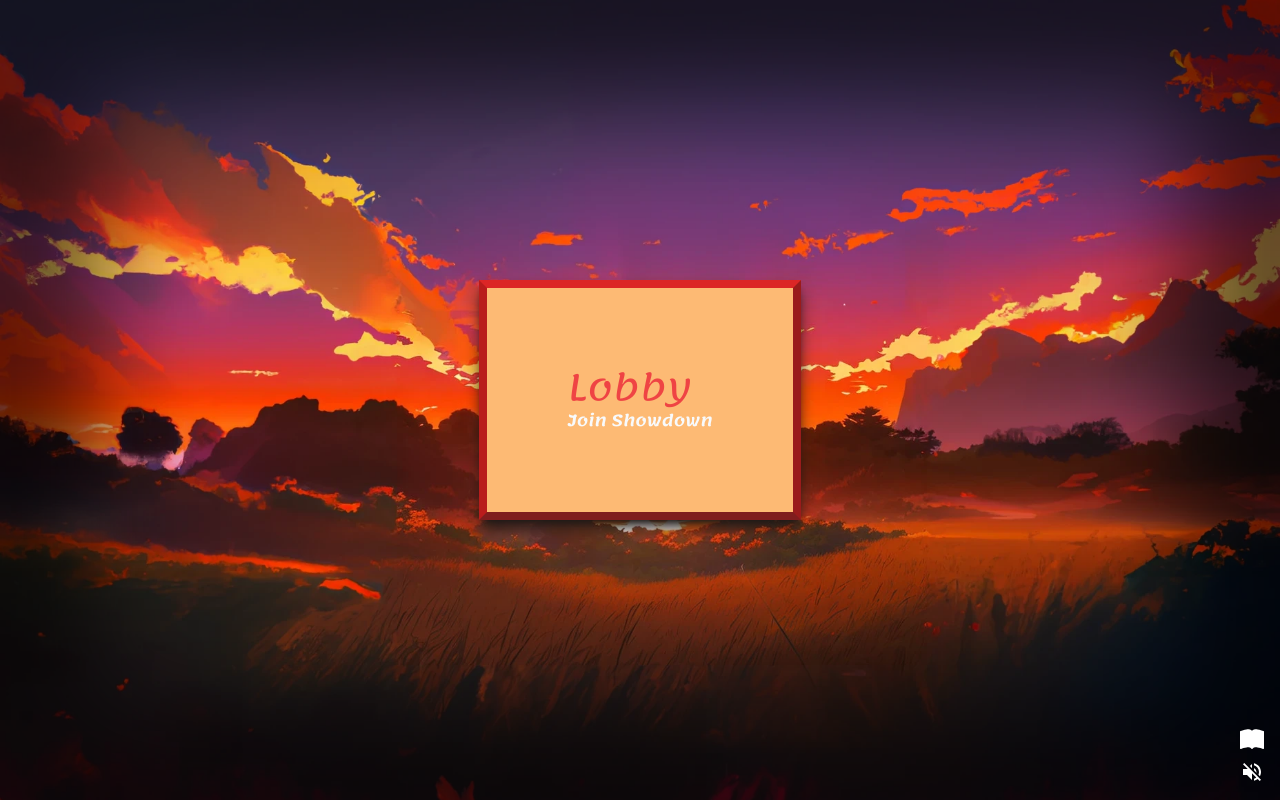
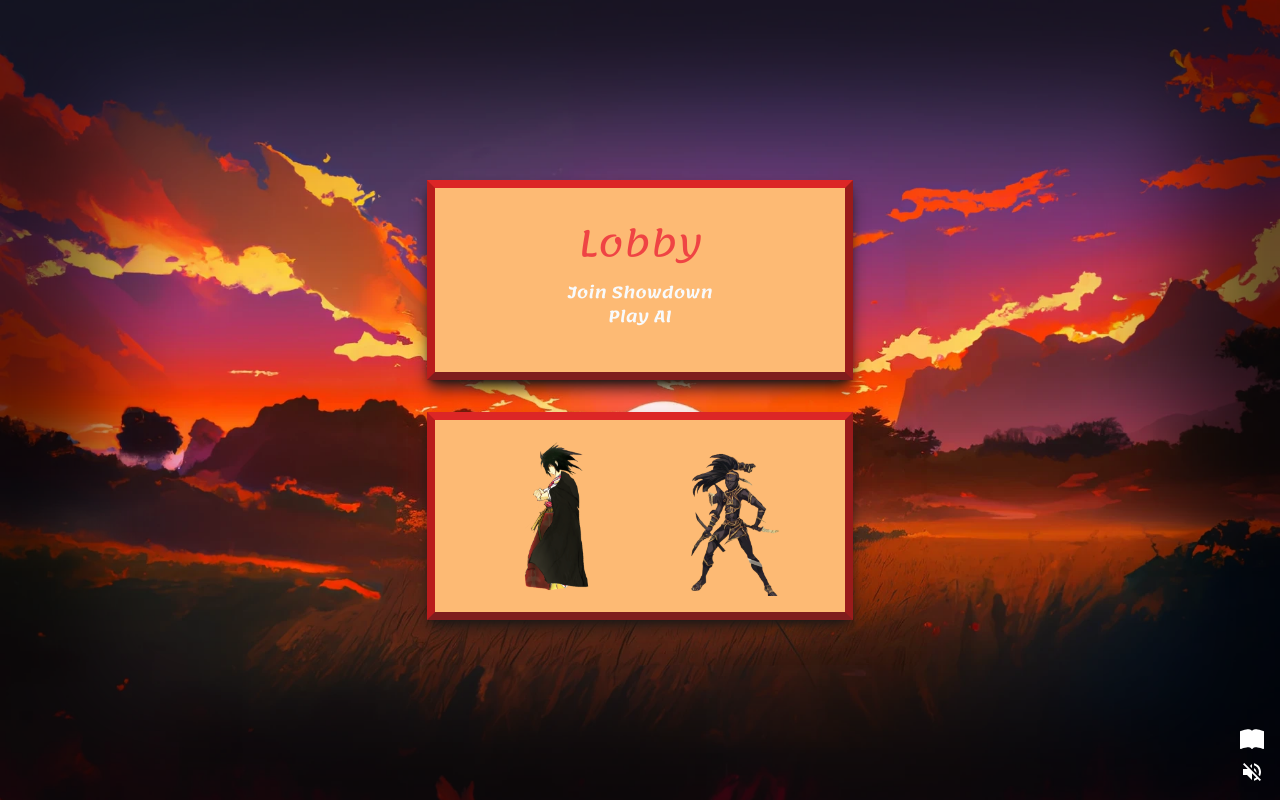
Before and after one commit to nickthorpe71/clickity-clack, a React (Create React App) app: page / in a window 1280 px wide. Built offline with nearby package versions, Linux system fonts and the light colour scheme; no server answers.

Commit message:
add character select ui

```diff
--- a/src/App.tsx
+++ b/src/App.tsx
@@ -8,7 +8,7 @@ import { SoundManagerContextType } from "./types/";
 import { SoundManager } from "./context/soundManager";
 
 // views
-import Lobby from "./views/Lobby";
+import MainMenu from "./views/MainMenu/MainMenu";
 import Showdown from "./views/Showdown/Showdown";
 
 // assets
@@ -21,7 +21,7 @@ const vignette =
 const router = createBrowserRouter([
     {
         path: "/",
-        element: <Lobby />,
+        element: <MainMenu />,
         errorElement: <div>404</div>,
     },
     {
--- /dev/null
+++ b/src/assets/characters.ts
@@ -0,0 +1,36 @@
+import { Character } from "../types/game";
+
+// smiling samurai images
+import smilingSamuraiIdle from "./images/smiling-samurai/smiling-samurai-idle.png";
+import smilingSamuraiAttack from "./images/smiling-samurai/smiling-samurai-attack.png";
+import smilingSamuraiLose from "./images/smiling-samurai/smiling-samurai-lose.png";
+import smilingSamuraiWin from "./images/smiling-samurai/smiling-samurai-win.png";
+
+// blade master images
+import bladeMasterIdle from "./images/blade-master/blade-master-idle.png";
+import bladeMasterAttack from "./images/blade-master/blade-master-attack.png";
+import bladeMasterLose from "./images/blade-master/blade-master-lose.png";
+import bladeMasterWin from "./images/blade-master/blade-master-win.png";
+
+export const characters: { [characterId: string]: Character } = {
+    smilingSamurai: {
+        name: "Smiling Samurai",
+        id: "smilingSamurai",
+        images: {
+            idle: smilingSamuraiIdle,
+            attack: smilingSamuraiAttack,
+            lose: smilingSamuraiLose,
+            win: smilingSamuraiWin,
+        },
+    },
+    bladeMaster: {
+        name: "Blade Master",
+        id: "bladeMaster",
+        images: {
+            idle: bladeMasterIdle,
+            attack: bladeMasterAttack,
+            lose: bladeMasterLose,
+            win: bladeMasterWin,
+        },
+    },
+};
--- /dev/null
+++ b/src/components/ImageButton.tsx
@@ -0,0 +1,24 @@
+import { FC } from "react";
+
+interface ImageButtonProps {
+    imageSrc: string;
+    onClick: () => void;
+    customStyle?: string;
+}
+
+const ImageButton: FC<ImageButtonProps> = ({
+    onClick,
+    imageSrc,
+    customStyle = "",
+}) => {
+    return (
+        <button
+            className={`bg-transparent select-none ${customStyle}`}
+            onClick={onClick}
+        >
+            <img src={imageSrc} />
+        </button>
+    );
+};
+
+export default ImageButton;
--- a/src/components/SignButton.tsx
+++ b/src/components/SignButton.tsx
@@ -13,7 +13,7 @@ const SignButton: FC<SignButtonProps> = ({
 }) => {
     return (
         <button
-            className={`font-semibold text-slate-50 select-none ${customStyle}`}
+            className={`font-semibold text-slate-50 select-none hover:text-orange-100 ${customStyle}`}
             onClick={onClick}
         >
             {text}
--- a/src/context/gameManager.tsx
+++ b/src/context/gameManager.tsx
@@ -8,6 +8,7 @@ interface GameManagerProps {
 }
 
 const GameManagerProvider: FC<GameManagerProps> = ({ children }) => {
+    // Game state
     const [gameState, setGameState] = useState<GAME_STATE>(GAME_STATE.LOBBY);
 
     // Showdown state
@@ -16,10 +17,10 @@ const GameManagerProvider: FC<GameManagerProps> = ({ children }) => {
     const roundIndex = useRef<number>(0);
     const combatants = useRef<Combatant[]>([]);
 
+    // User state
     const getUserId = (): string => {
         return localStorage.getItem("userId") || "comb-1";
     };
-
     const setUserId = (newUserId: string): void => {
         localStorage.setItem("userId", newUserId);
     };
--- a/src/types/game.d.ts
+++ b/src/types/game.d.ts
@@ -22,3 +22,14 @@ export enum SHOWDOWN_STATE {
     ROUND_COMPLETED = "ROUND_COMPLETED",
     SHOWDOWN_COMPLETED = "SHOWDOWN_COMPLETED",
 }
+
+export interface Character {
+    name: string;
+    id: string;
+    images: {
+        idle: string;
+        attack: string;
+        lose: string;
+        win: string;
+    };
+}
--- a/src/views/MainMenu.tsx
+++ /dev/null
@@ -1,56 +0,0 @@
-import { useContext, useState } from "react";
-
-// types
-import {
-    Round,
-    Showdown,
-    Combatant,
-    GAME_STATE,
-    GameManagerContextType,
-} from "../types";
-
-// state
-import { GameManager } from "../context/gameManager";
-
-// hooks
-import useBackend from "../hooks/useBackend";
-
-// components
-import Sign from "../components/Sign";
-import SignTitle from "../components/SignTitle";
-import SignButton from "../components/SignButton";
-
-const Lobby = () => {
-    const { setGameState, setShowdownState } = useContext(
-        GameManager
-    ) as GameManagerContextType;
-
-    const { joinShowdown } = useBackend(false);
-
-    const [joining, setJoining] = useState<boolean>(false);
-
-    const join = async () => {
-        setJoining(true);
-        joinShowdown((data: Showdown) => {
-            const showdownId = data.id as string;
-            const rounds = data.rounds as Round[];
-            const combatants = data.combatants as Combatant[];
-
-            setShowdownState(showdownId, rounds, combatants);
-            setGameState(GAME_STATE.SHOWDOWN);
-            setJoining(false);
-        });
-    };
-
-    return (
-        <div className='z-hud-background'>
-            <Sign customStyle={"p-20"}>
-                <SignTitle text='Lobby' />
-                {joining && <p>Joining...</p>}
-                {!joining && <SignButton text='Join Showdown' onClick={join} />}
-            </Sign>
-        </div>
-    );
-};
-
-export default Lobby;
--- /dev/null
+++ b/src/views/MainMenu/CharacterSelect.tsx
@@ -0,0 +1,48 @@
+import { useContext, useState } from "react";
+
+// types
+import { GameManagerContextType } from "../../types";
+
+// state
+import { GameManager } from "../../context/gameManager";
+
+// data
+import { characters } from "../../assets/characters";
+
+// components
+import Sign from "../../components/Sign";
+import SignTitle from "../../components/SignTitle";
+import ImageButton from "../../components/ImageButton";
+
+const Lobby = () => {
+    const { setGameState, setShowdownState } = useContext(
+        GameManager
+    ) as GameManagerContextType;
+
+    return (
+        <div className='z-hud-background h-fit w-1/3 max-w-lg'>
+            <Sign
+                customStyle={
+                    "w-full h-full p-4 text-center flex flex-col justify-center"
+                }
+            >
+                {/* <SignTitle text='Character Select' customStyle={"mb-4"} /> */}
+                <div className='flex justify-evenly items-center h-full'>
+                    {Object.values(characters).map((character) => {
+                        return (
+                            <ImageButton
+                                imageSrc={character.images.idle}
+                                onClick={() => {}}
+                                customStyle={
+                                    "w-40 h-40 hover:bg-red-600 rounded-full"
+                                }
+                            />
+                        );
+                    })}
+                </div>
+            </Sign>
+        </div>
+    );
+};
+
+export default Lobby;
--- a/src/views/Lobby.tsx
+++ b/src/views/MainMenu/Lobby.tsx
@@ -8,18 +8,18 @@ import {
     Combatant,
     GAME_STATE,
     GameManagerContextType,
-} from "../types";
+} from "../../types";
 
 // state
-import { GameManager } from "../context/gameManager";
+import { GameManager } from "../../context/gameManager";
 
 // hooks
-import useBackend from "../hooks/useBackend";
+import useBackend from "../../hooks/useBackend";
 
 // components
-import Sign from "../components/Sign";
-import SignTitle from "../components/SignTitle";
-import SignButton from "../components/SignButton";
+import Sign from "../../components/Sign";
+import SignTitle from "../../components/SignTitle";
+import SignButton from "../../components/SignButton";
 
 const Lobby = () => {
     const { setGameState, setShowdownState } = useContext(
@@ -48,13 +48,18 @@ const Lobby = () => {
     };
 
     return (
-        <div className='z-hud-background'>
-            <Sign customStyle={"p-20"}>
-                <SignTitle text='Lobby' />
-                {joining && <p>Joining...</p>}
+        <Sign
+            customStyle={
+                "w-1/3 h-1/4 max-w-lg max-h-md p-4 pb-6 text-center flex flex-col justify-center"
+            }
+        >
+            <SignTitle text='Lobby' customStyle={"mb-4"} />
+            {joining && <p>Joining...</p>}
+            <div className='flex flex-col'>
                 {!joining && <SignButton text='Join Showdown' onClick={join} />}
-            </Sign>
-        </div>
+                {!joining && <SignButton text='Play AI' onClick={join} />}
+            </div>
+        </Sign>
     );
 };
 
--- /dev/null
+++ b/src/views/MainMenu/MainMenu.tsx
@@ -0,0 +1,13 @@
+import CharacterSelect from "./CharacterSelect";
+import Lobby from "./Lobby";
+
+const MainMenu = () => {
+    return (
+        <div className='z-hud-background flex flex-col h-full w-full gap-8 justify-center items-center'>
+            <Lobby />
+            <CharacterSelect />
+        </div>
+    );
+};
+
+export default MainMenu;
--- a/src/views/Showdown/Showdown.tsx
+++ b/src/views/Showdown/Showdown.tsx
@@ -78,7 +78,6 @@ const Showdown = () => {
 
             setTechnique("");
             setDurations(data.combatants);
-            await sleep(1700);
             incrementScore(data.combatants);
             updateWinner(data.combatants);
             setShowdownState(SHOWDOWN_STATE.ROUND_COMPLETED);
@@ -111,7 +110,7 @@ const Showdown = () => {
         setShowdownState(SHOWDOWN_STATE.ROUND_FMV);
         await sleep(3000);
         setShowdownState(SHOWDOWN_STATE.ANTICIPATION);
-        const waitTime = Math.random() * 10000;
+        const waitTime = Math.random() * 3000 + 500;
         await sleep(waitTime);
         setCanInput(true);
         setTechnique(technique);
```
